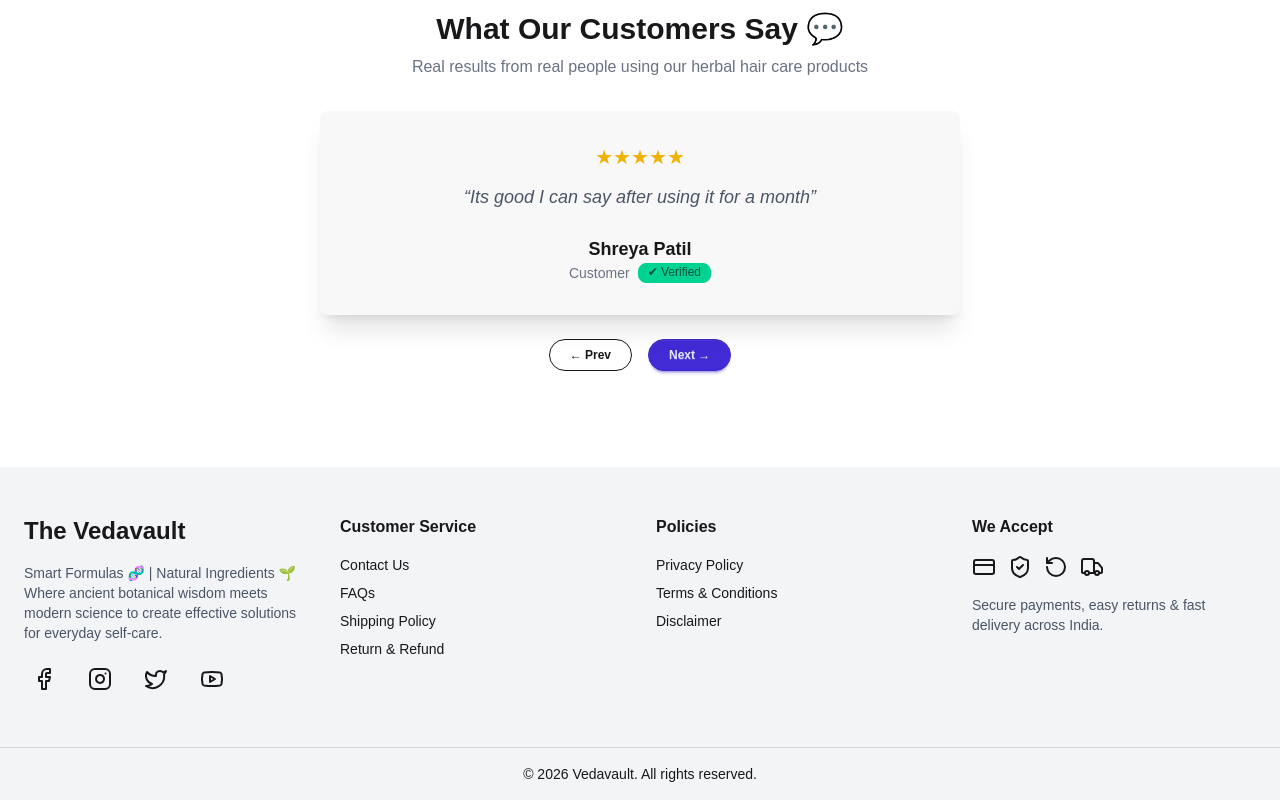
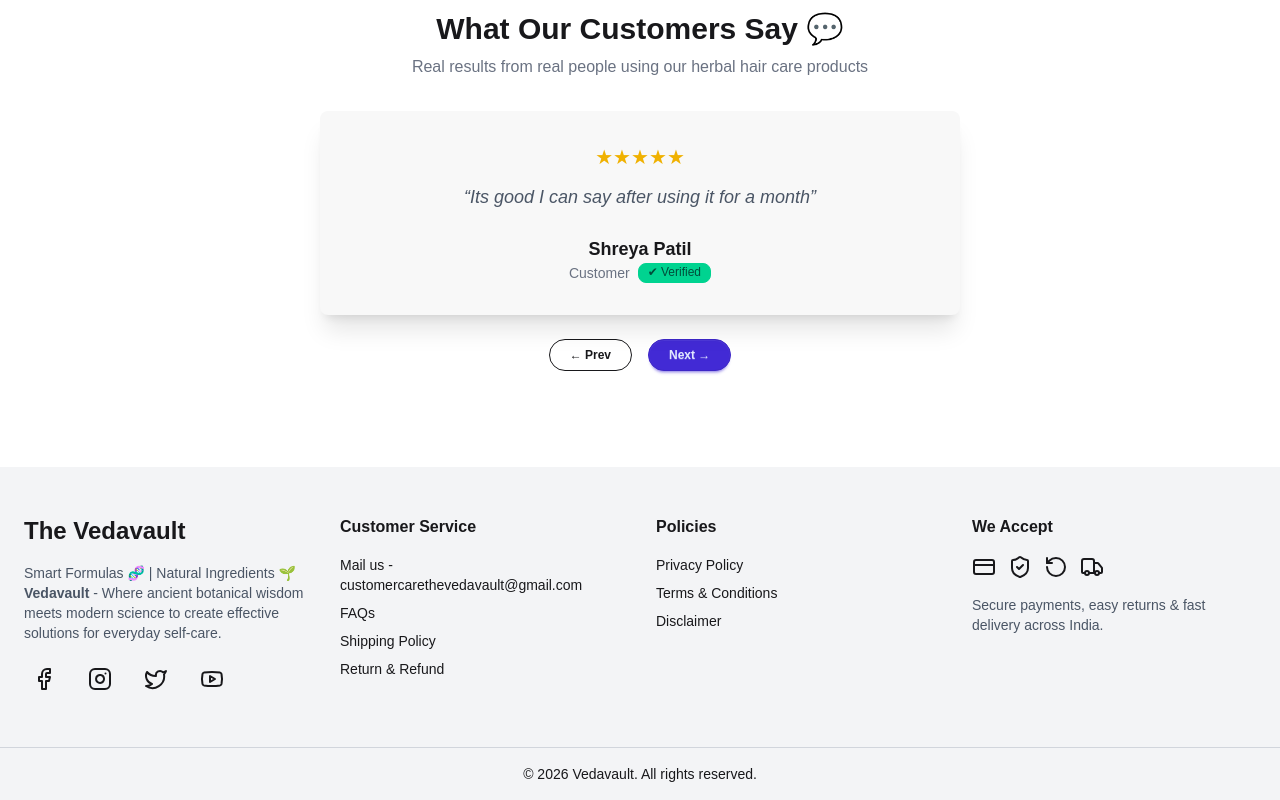
Before and after one commit to ranjeet25/vedavault, a React (Vite) app: page / in a window 1280 px wide. Shown: the part 4321-5121 px from the top of the page. Built offline with nearby package versions, Linux system fonts and the light colour scheme; a web font is replaced by a local one.

Commit message:
updated hairoil combo 5 img | updated pricing | updated footer

```diff
--- a/src/components/Reuseable/Footer.jsx
+++ b/src/components/Reuseable/Footer.jsx
@@ -22,7 +22,7 @@ function Footer() {
           <p className="text-sm text-gray-600">
 Smart Formulas 🧬 |  Natural Ingredients 🌱
 <br />
-Where ancient botanical wisdom meets modern science to create effective solutions for everyday self-care.
+ <b>Vedavault</b>  - Where ancient botanical wisdom meets modern science to create effective solutions for everyday self-care.
 
           </p>
 
@@ -47,7 +47,7 @@ Where ancient botanical wisdom meets modern science to create effective solution
         <div>
           <h3 className="font-semibold mb-4">Customer Service</h3>
           <ul className="space-y-2 text-sm">
-            <li className="hover:underline cursor-pointer">Contact Us</li>
+            <li className="hover:underline cursor-pointer"> Mail us - customercarethevedavault@gmail.com</li>
             <li className="hover:underline cursor-pointer">FAQs</li>
             <li className="hover:underline cursor-pointer">Shipping Policy</li>
             <li className="hover:underline cursor-pointer">Return & Refund</li>
--- a/src/data/hairoil-comboproducts.js
+++ b/src/data/hairoil-comboproducts.js
@@ -252,7 +252,7 @@ const hairoil_comboproducts = [
 
         "stockSoldinLast30Days": 91,
         "pricing": {
-            "sellingprice": 1000,
+            "sellingprice": 1080,
             "mrp": 1500,
             "currency": "INR",
             "taxInclusive": true
@@ -265,9 +265,9 @@ const hairoil_comboproducts = [
             "validTill": "2026-12-31T23:59:59.000Z"
         },
         "images": {
-            "main": "https://ik.imagekit.io/vedavault/HAIR%20OIL/Product%2011%20image%201%20Hair%20Oil.png?updatedAt=1787158098789",
+            "main": "https://ik.imagekit.io/vedavault/HAIR%20OIL/Product%2012%20image%201%20Hair%20Oil.png?updatedAt=1787158099123",
             "gallery": [
-                "https://ik.imagekit.io/vedavault/HAIR%20OIL/Product%2011%20image%201%20Hair%20Oil.png?updatedAt=1787158098789",
+                "https://ik.imagekit.io/vedavault/HAIR%20OIL/Product%2012%20image%201%20Hair%20Oil.png?updatedAt=1787158099123",
                 "https://ik.imagekit.io/vedavault/HAIR%20OIL/Product%209%20image%203%20Hair%20Oil.png?updatedAt=1787158103020",
                 "https://ik.imagekit.io/vedavault/HAIR%20OIL/Product%2011%20image%202%20Hair%20Oil.png?updatedAt=1787158097575",
                 "https://ik.imagekit.io/vedavault/HAIR%20OIL/Product%209%20image%204%20Hair%20Oil.png?updatedAt=1787158097678",
--- a/src/data/hairshampoo-comboproducts.js
+++ b/src/data/hairshampoo-comboproducts.js
@@ -251,7 +251,7 @@ const hairshampoo_comboproducts = [
   },
  "stockSoldinLast30Days": 35,
   "pricing": {
-    "sellingprice": 1000,
+    "sellingprice": 1080,
     "mrp": 1500,
     "maxPrice": 349,
     "currency": "INR",
```
